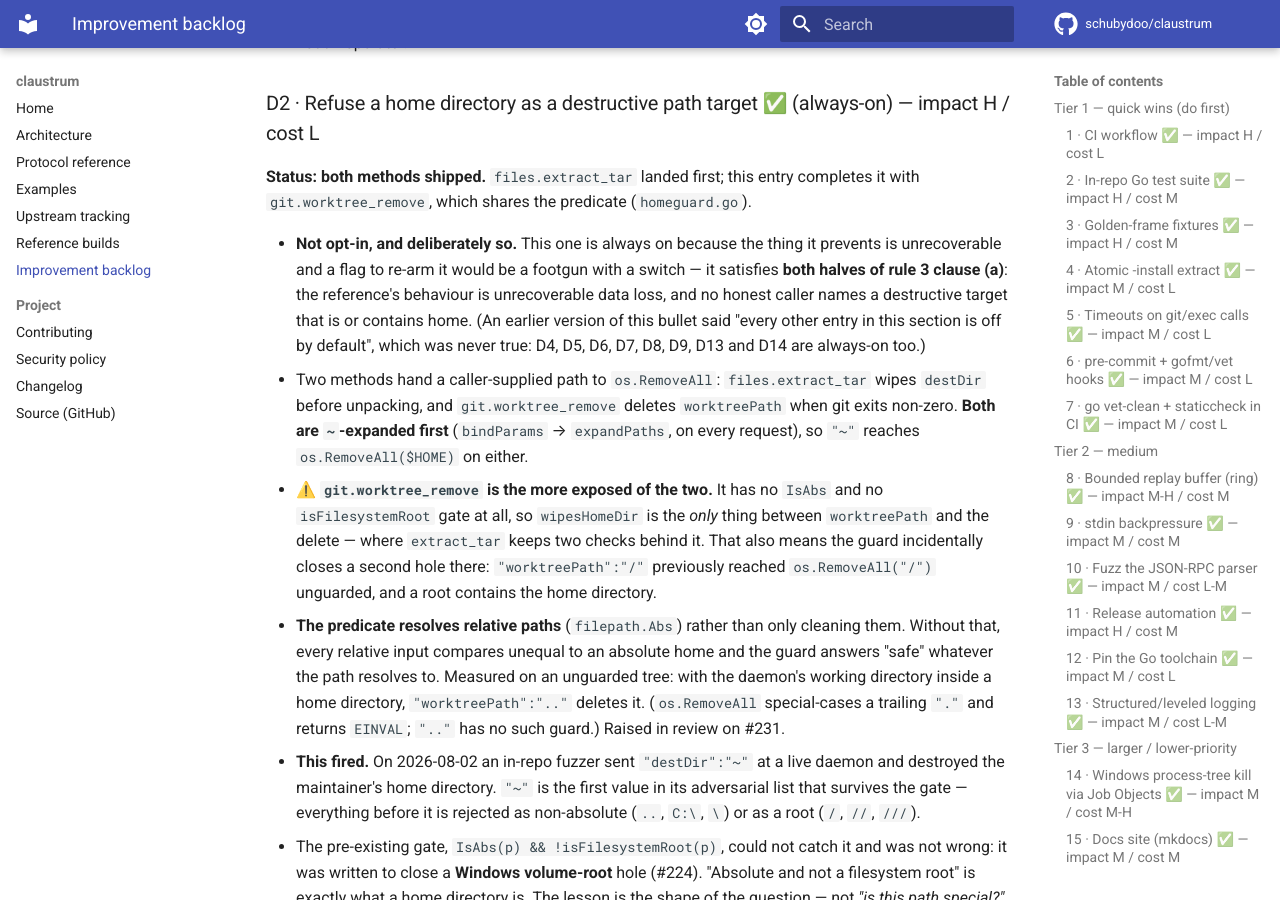
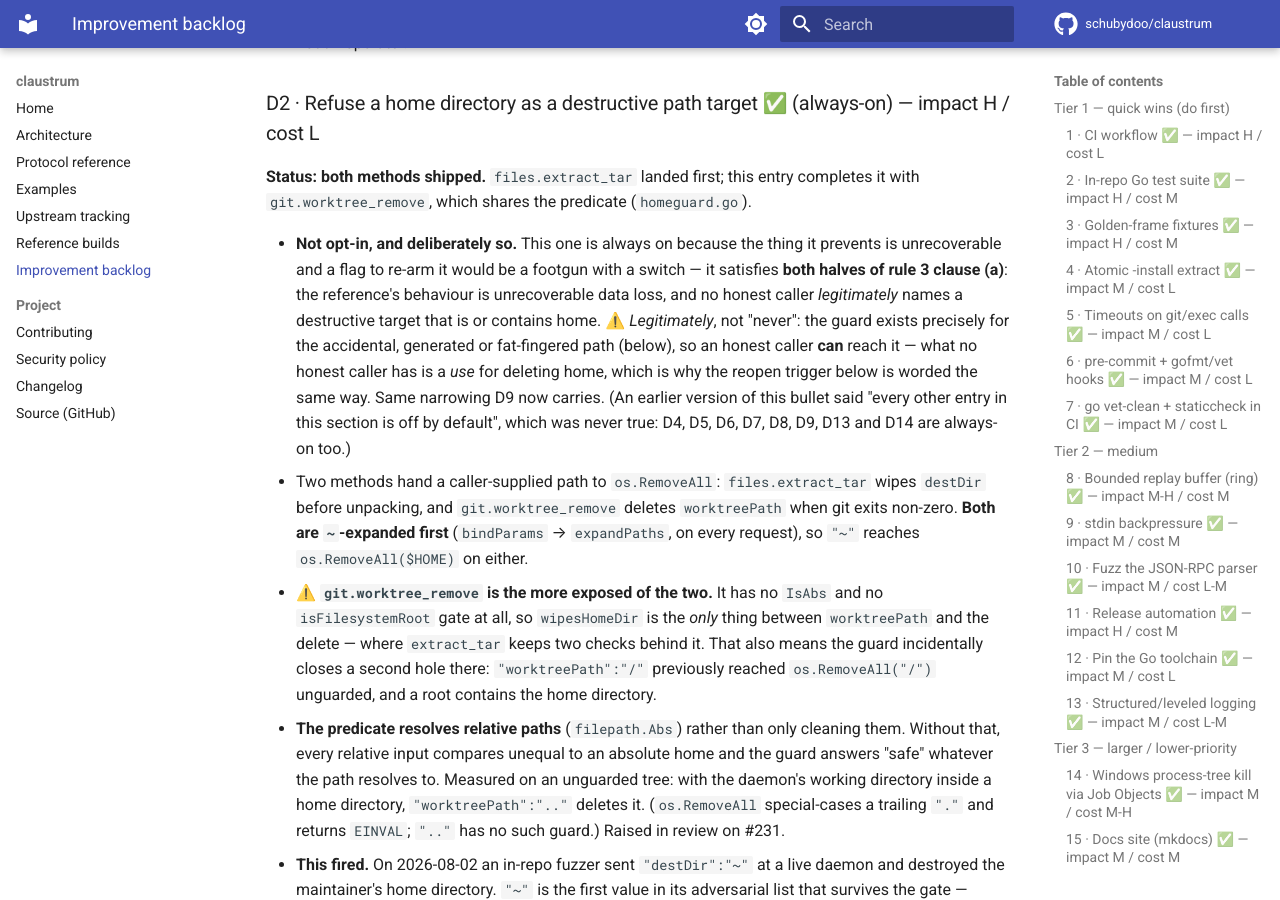
Before and after one commit to schubydoo/claustrum, an MkDocs documentation site: the page built from docs/IMPROVEMENTS.md, in a window 1280 px wide and 900 px high, scrolled down 14078 px. Built offline with MkDocs 1.6.1 and Material for MkDocs 9.7.7, drawn with Linux system fonts in a browser that asks for light colours; comment, search, counter and statistics services are not loaded; some of the changed text lies outside the part shown.

Commit message:
docs: restore the exit-0 conjunct to D14's trigger, and narrow D2's clause-(a) claim
Round 8, two findings, both in the material.

D14's reopen trigger named three of the four conjuncts its own entry says must
hold together -- musl host, glob misses, slow ldd -- and dropped the one that is
load-bearing: ldd must exit 0. classifyLibc takes the musl banner only when
lddErr == nil, and a faithful musl `ldd --version` prints to stderr and exits 1,
which is exactly why the musl-banner fixture has to be an unfaithful stand-in.
So on the configuration the trigger named, with a real musl ldd, classifyLibc
returns "glibc" whether or not the 5 s bound fired, and D14 changed nothing: the
report would arrive, the entry would reopen, and the observation would not bear
on the bound. The trigger now requires all four, and says why the exit code is
not a detail.

The same sentence also stated the driver consequence as fact -- "changes the
installed CLI" -- two bullets after the entry is careful that Desktop's use of
libc is an unsettled third-binary claim. What the bound demonstrably changes is
the reported field; the installed build follows only if the driver claim holds,
and it now says so.

D2's clause-(a) justification, which this PR introduces, said "no honest caller
names a destructive target that is or contains home". Sixty lines below, the same
entry says the guard exists for "an accidental, generated or fat-fingered path --
the shape the incident had". An accidental "~" from a real client is an honest
caller naming exactly that target, and the guard's output is observable there --
an error where the reference answers {"success":true} and deletes the directory.
Read literally that is the preamble's own test for the non-threshold failures,
which would make D2 a fifth entry in the unresolved group and the "four entries"
count wrong.

The entry already had the right word in the reopen trigger this PR added six
bullets down -- an honest caller "legitimately" naming such a target. The
justification now matches it, with the distinction spelled out: an honest caller
CAN reach the guard; what none has is a use for deleting home. This is the same
narrowing D9 got in this diff, where "a real client never sends them" became "a
params type error no *correct* client sends".

No decision changes and the count stays at four.

Co-Authored-By: Claude Opus 5 <noreply@anthropic.com>

```diff
--- a/docs/IMPROVEMENTS.md
+++ b/docs/IMPROVEMENTS.md
@@ -670,8 +670,12 @@ completes it with `git.worktree_remove`, which shares the predicate
 - **Not opt-in, and deliberately so.** This one is always on because the thing it
   prevents is unrecoverable and a flag to re-arm it would be a footgun with a
   switch — it satisfies **both halves of rule 3 clause (a)**: the reference's
-  behaviour is unrecoverable data loss, and no honest caller names a destructive
-  target that is or contains home. (An earlier version of this bullet
+  behaviour is unrecoverable data loss, and no honest caller *legitimately* names a
+  destructive target that is or contains home. ⚠️ *Legitimately*, not "never": the
+  guard exists precisely for the accidental, generated or fat-fingered path (below),
+  so an honest caller **can** reach it — what no honest caller has is a *use* for
+  deleting home, which is why the reopen trigger below is worded the same way. Same
+  narrowing D9 now carries. (An earlier version of this bullet
   said "every other entry in this section is off by default", which was never
   true: D4, D5, D6, D7, D8, D9, D13 and D14 are always-on too.)
 - Two methods hand a caller-supplied path to `os.RemoveAll`: `files.extract_tar`
@@ -1641,9 +1645,14 @@ completes it with `git.worktree_remove`, which shares the predicate
 - ⚠️ **It addresses the stall half only.** A hostile `ldd` resolved earlier in
   `PATH` that answers in 1 s is untouched by any deadline, and `classifyLibc` then
   trusts its `musl` banner verbatim.
-- **Reopen trigger:** a musl host whose loader the glob misses, reported together
-  with a slow `ldd` — that is the single configuration where the bound changes the
-  installed CLI rather than nothing. A second trigger: any measurement showing the
+- **Reopen trigger:** a musl host whose loader the glob misses **and** whose `ldd`
+  exits 0 with a musl banner, reported together with a slow `ldd` — all four
+  conjuncts above. The exit code is not a detail: a faithful musl `ldd --version`
+  prints to stderr and **exits 1**, and `classifyLibc` then falls back to `"glibc"`
+  whether or not the bound fired, so a report missing that conjunct would not
+  implicate the bound at all. That is the configuration where the reported `libc`
+  field moves — and, *if* the driver claim holds, the installed build with it.
+  A second trigger: any measurement showing the
   reference *does* bound this probe above 45 s.
 - Documented in [PROTOCOL.md](PROTOCOL.md) → `-install`.
 
```
